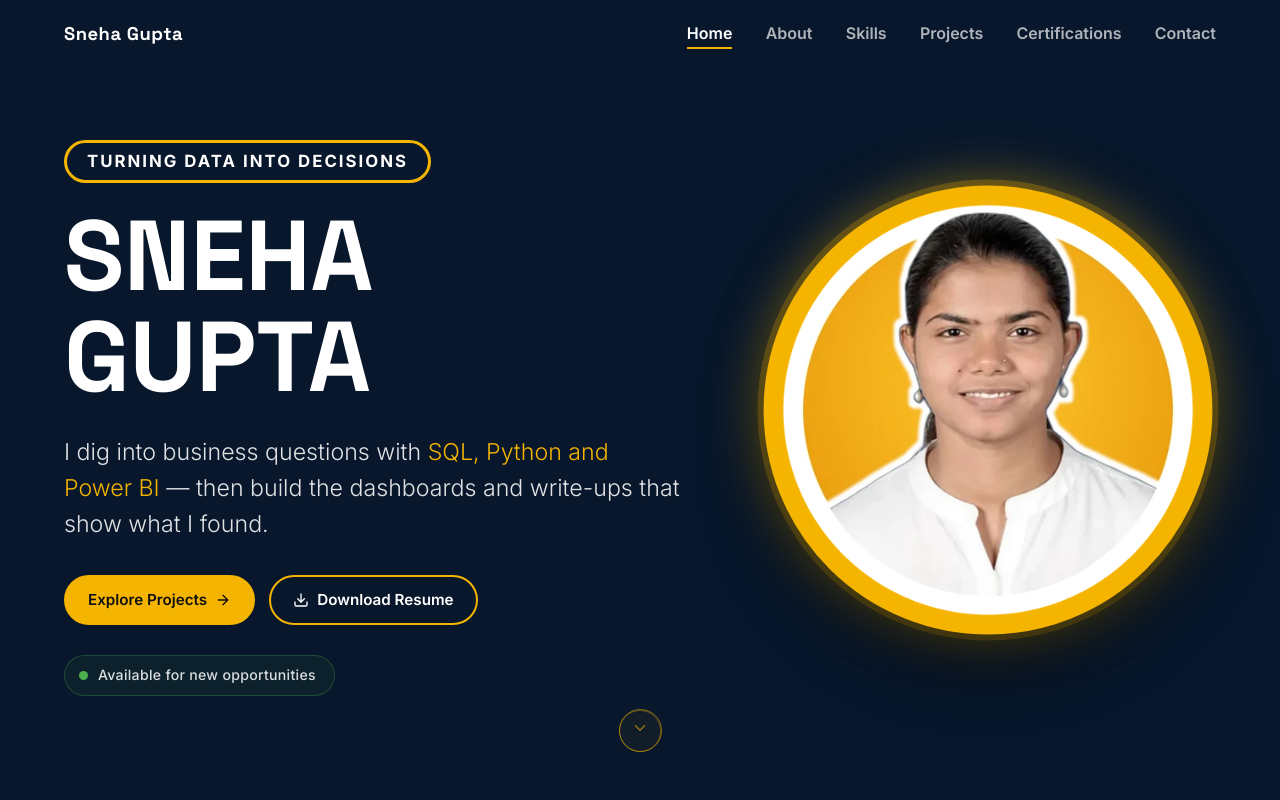
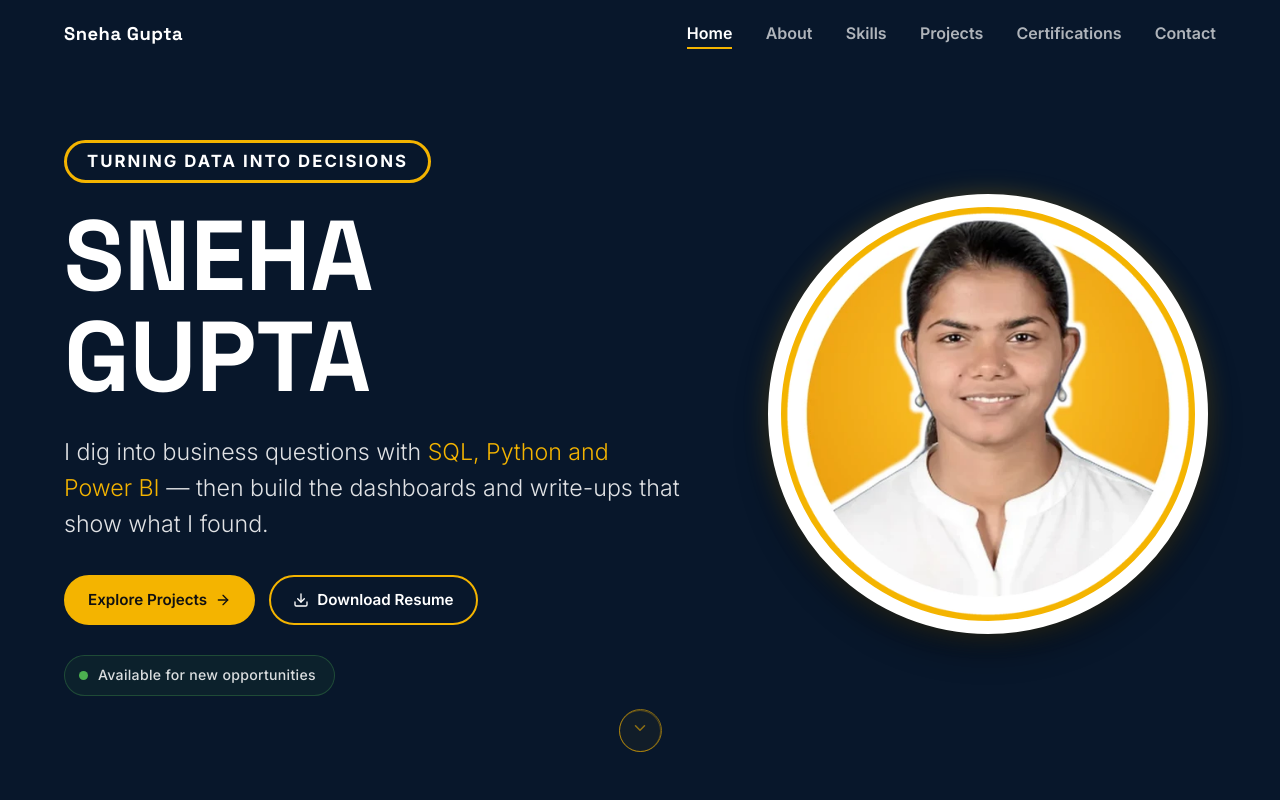
Before and after one commit to snehagupta-data/snehagupta-data.github.io, a plain HTML site: page index.html in a window 1280 px wide. In both pictures the pointer is over the element 987 px from the left and 417 px from the top of the page. Shown: the top 800 px of the page. Drawn offline with Linux system fonts and the light colour scheme.

Commit message:
Minimal hover effect on profile photo

```diff
--- a/css/style.css
+++ b/css/style.css
@@ -104,10 +104,10 @@ h1, h2, h3 { font-family: var(--font-display); line-height: 1.15; }
 .hero-photo { justify-self: center; width: 100%; max-width: 440px; }
 .profile-frame {
   aspect-ratio: 1; border-radius: 50%; overflow: hidden; background: var(--gold); border: clamp(8px, 1.5vw, 13px) solid #fff;
-  display: flex; align-items: flex-end; box-shadow: 0 10px 30px rgba(0, 0, 0, .35); transition: transform .5s cubic-bezier(.16, 1, .3, 1), box-shadow .5s, border-color .5s;
+  display: flex; align-items: flex-end; box-shadow: 0 10px 30px rgba(0, 0, 0, .35); transition: transform .5s cubic-bezier(.16, 1, .3, 1), box-shadow .5s;
 }
 .profile-frame img { width: 100%; height: auto; }
-.profile-frame:hover { transform: translateY(-8px) scale(1.02); border-color: var(--gold); box-shadow: 0 30px 60px rgba(0, 0, 0, .5), 0 0 0 6px rgba(244, 180, 0, .25), 0 0 50px rgba(244, 180, 0, .55); }
+.profile-frame:hover { transform: translateY(-4px); box-shadow: 0 16px 32px rgba(0, 0, 0, .4), 0 0 24px rgba(244, 180, 0, .25); }
 /* Refined scroll-to-About indicator: small ring container, restrained idle nudge, stronger glow + downward shift on hover */
 .hero-scroll {
   position: absolute; left: 50%; bottom: 28px; transform: translateX(-50%);
```
